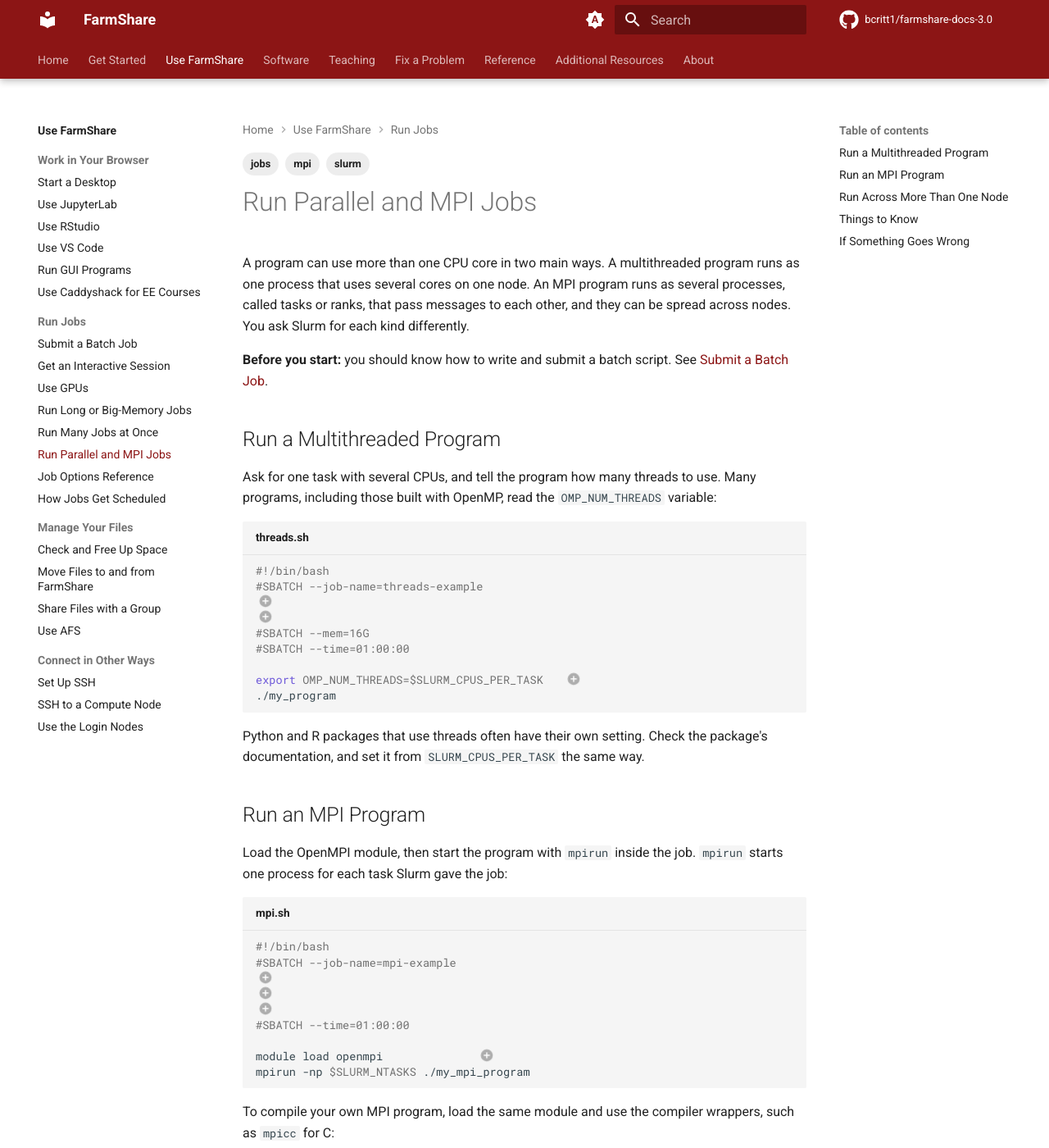
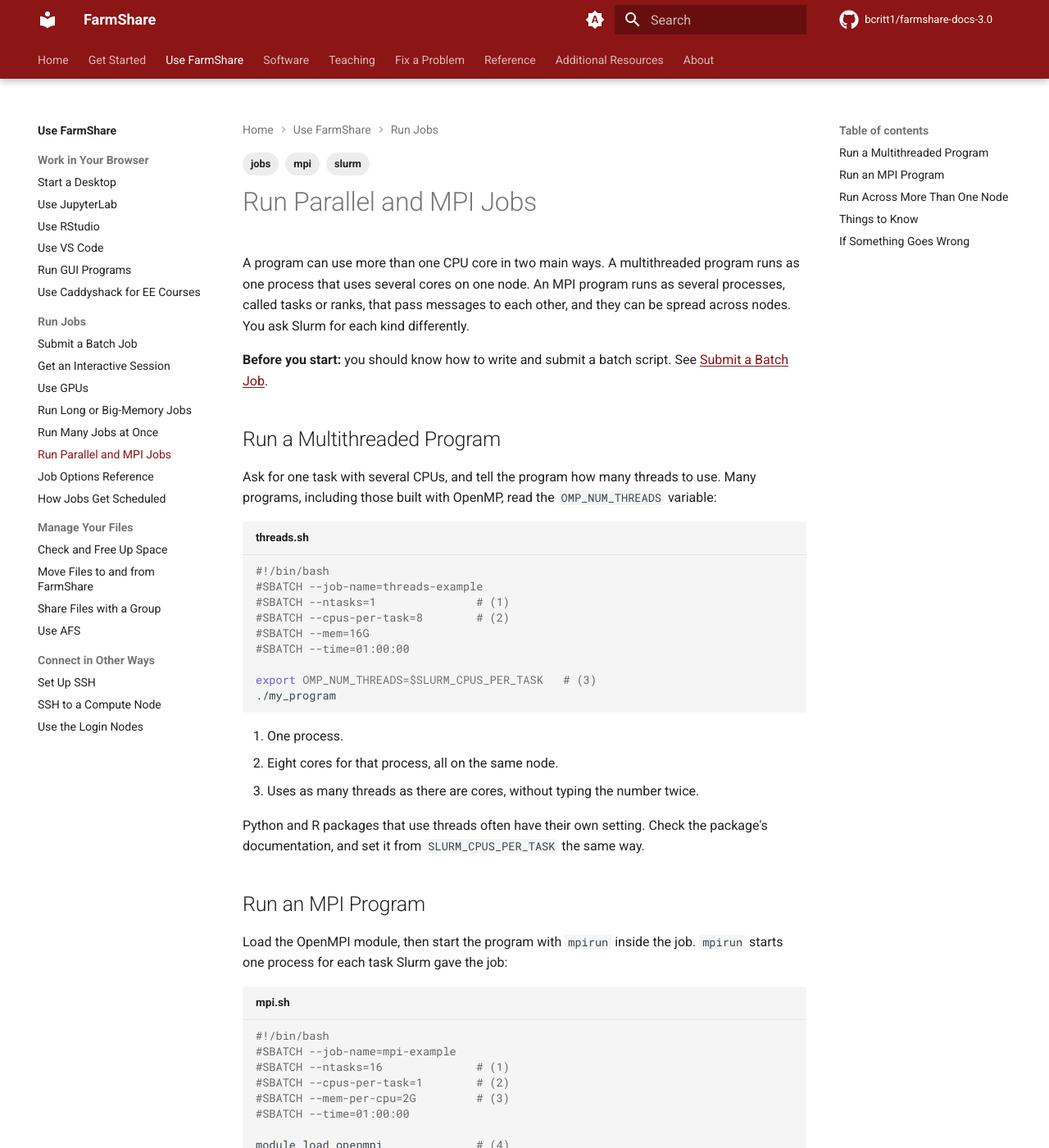
Before and after one commit to bcritt1/farmshare-docs-3.0, an MkDocs documentation site: the page built from src/use/mpi.md, in a window 1280 px wide and 1400 px high. Shown: the whole window at 82% size. Built offline with MkDocs 1.6.1 and Material for MkDocs 9.7.7, drawn with Linux system fonts in a browser that asks for light colours; comment, search, counter and statistics services are not loaded; some of the changed text lies outside the part shown.

Commit message:
Fix accessibility issues found by axe and HTML_CodeSniffer
Dark-mode link and nav colors meet 4.5:1, body links are underlined,
code comment color meets 4.5:1, script annotations become plain numbered
comments, line-number anchors are off, and an empty table header is fixed.

````diff
--- a/mkdocs.yml
+++ b/mkdocs.yml
@@ -33,7 +33,6 @@
   language: en
   features:
     - content.annotations
-    - content.code.annotate
     - navigation.indexes
     - navigation.sections
     - navigation.tabs
@@ -107,7 +106,7 @@
   - pymdownx.blocks.details
   - pymdownx.details
   - pymdownx.highlight:
-      anchor_linenums: true
+      anchor_linenums: false
       line_spans: __span
       pygments_lang_class: true
   - pymdownx.inlinehilite
--- a/src/assets/stylesheets/farmshare.css
+++ b/src/assets/stylesheets/farmshare.css
@@ -4,6 +4,28 @@
   --md-primary-fg-color--light: #B83A4B;
   --md-primary-fg-color--dark:  #820000;
   --md-accent-fg-color:         #B83A4B;
+}
+
+/* Accessibility (WCAG 2.1 AA, which covers Stanford's WCAG 2.0 AA policy).
+   Dark mode: cardinal on the dark background is 1.7:1, so links and
+   highlighted nav items use a light cardinal tint (6.7:1). The header keeps
+   true cardinal, since white on cardinal passes. */
+[data-md-color-scheme="slate"] {
+  --md-typeset-a-color:  #F28B82;
+  --md-accent-fg-color:  #F28B82;
+}
+
+/* Links in body text are underlined: their color alone can't be told apart
+   from the surrounding text (WCAG 1.4.1). */
+.md-typeset a {
+  text-decoration: underline;
+  text-underline-offset: 0.15em;
+}
+
+/* Code comments: the theme's default gray is 4.47:1 on the code background,
+   just under 4.5:1. */
+[data-md-color-scheme="default"] {
+  --md-code-hl-comment-color: #666666;
 }
 
 /* "Needs Review" admonitions: open questions for the FarmShare admins.
--- a/src/use/mpi.md
+++ b/src/use/mpi.md
@@ -23,12 +23,12 @@
 ```bash title="threads.sh"
 #!/bin/bash
 #SBATCH --job-name=threads-example
-#SBATCH --ntasks=1               # (1)!
-#SBATCH --cpus-per-task=8        # (2)!
+#SBATCH --ntasks=1               # (1)
+#SBATCH --cpus-per-task=8        # (2)
 #SBATCH --mem=16G
 #SBATCH --time=01:00:00
 
-export OMP_NUM_THREADS=$SLURM_CPUS_PER_TASK   # (3)!
+export OMP_NUM_THREADS=$SLURM_CPUS_PER_TASK   # (3)
 ./my_program
 ```
 
@@ -47,12 +47,12 @@
 ```bash title="mpi.sh"
 #!/bin/bash
 #SBATCH --job-name=mpi-example
-#SBATCH --ntasks=16              # (1)!
-#SBATCH --cpus-per-task=1        # (2)!
-#SBATCH --mem-per-cpu=2G         # (3)!
+#SBATCH --ntasks=16              # (1)
+#SBATCH --cpus-per-task=1        # (2)
+#SBATCH --mem-per-cpu=2G         # (3)
 #SBATCH --time=01:00:00
 
-module load openmpi              # (4)!
+module load openmpi              # (4)
 mpirun -np $SLURM_NTASKS ./my_mpi_program
 ```
 
````
Also changed, not shown: STYLE-GUIDE.md (+4 -2 lines), src/get-started/coming-from-sherlock.md (+1 -1 lines), src/software/licensed/gaussian.md (+6 -6 lines), src/software/licensed/mathematica.md (+6 -6 lines), src/software/licensed/matlab.md (+6 -6 lines), src/software/licensed/sas.md (+6 -6 lines), src/software/licensed/stata.md (+6 -6 lines), src/use/batch-jobs.md (+6 -6 lines), src/use/job-arrays.md (+4 -4 lines).
